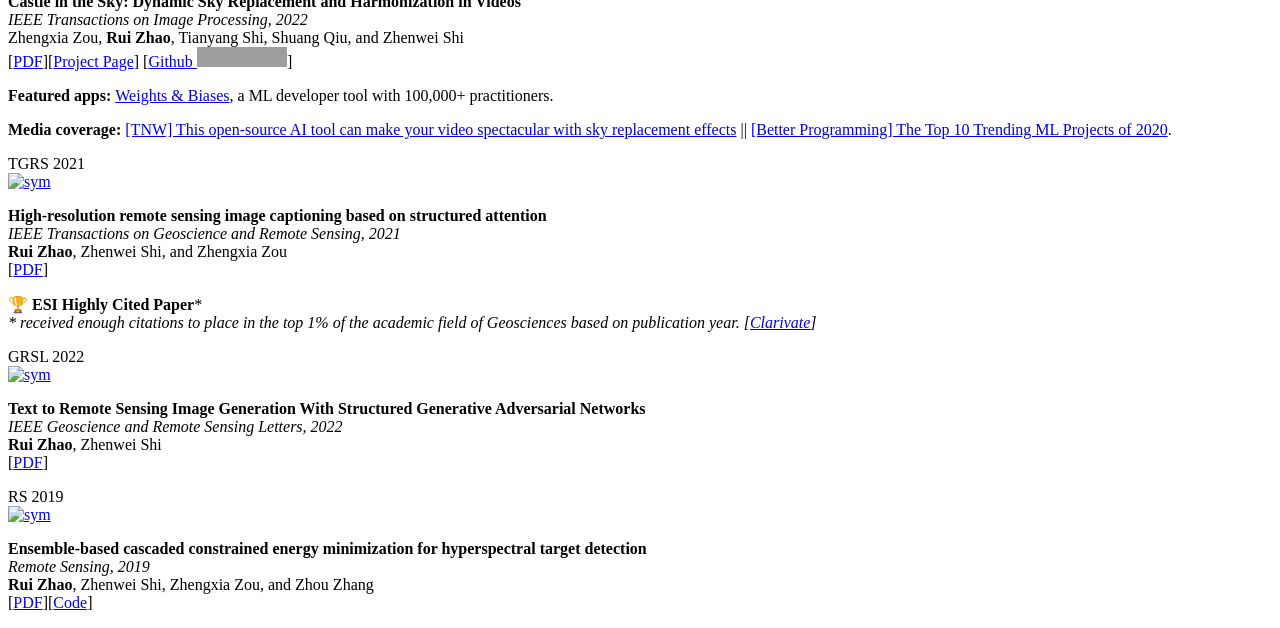
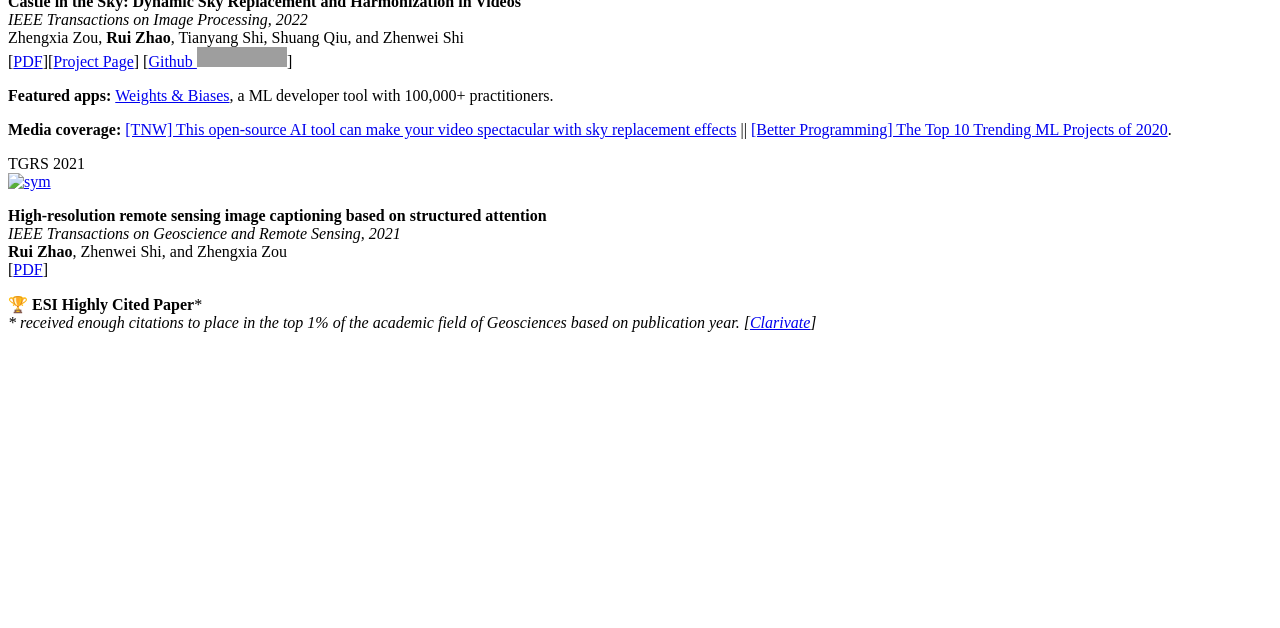
Before and after one commit to ruizhaocv/ruizhaocv.github.io, a Jekyll site: the page built from _pages/includes/pub.md, in a window 1280 px wide and 900 px high, scrolled down 3781 px, cut to the strip 272-900 px from the top of the window. Built offline with Jekyll 4.4.1, drawn with Linux system fonts in a browser that asks for light colours; nearby versions of some CDN libraries; some web fonts are replaced; our own code applies the rules of GitHub Pages for plain Markdown files; a style sheet for code colours, icons or effects is not loaded; after the commit the page ends 4401 px from its top, so only the background shows below that; grey boxes are pictures that could not be loaded.

Commit message:
Update pub.md

```diff
--- a/_pages/includes/pub.md
+++ b/_pages/includes/pub.md
@@ -113,25 +113,3 @@ Zhengxia Zou, <b>Rui Zhao</b>, Tianyang Shi, Shuang Qiu, and Zhenwei Shi<br>
 </div>
 </div>
 </div>
-
-<div class='paper-box'><div class='paper-box-image'><div><div class="badge">GRSL 2022</div><a href="images/RST2I.png"><img src='images/RST2I.png' alt="sym" width="100%"></a></div></div>
-<div class='paper-box-text' markdown="1">
-<b>Text to Remote Sensing Image Generation With Structured Generative Adversarial Networks</b><br>
-<i>IEEE Geoscience and Remote Sensing Letters, 2022</i><br>
-<b>Rui Zhao</b>, Zhenwei Shi<br>
-[<a href="https://levir.buaa.edu.cn/publications/Text-to-Remote-Sensing-Image_Generation_With_Structured_Generative_Adversarial_Networks.pdf">PDF</a>]
-<div style="text-align: justify">
-</div>
-</div>
-</div>
-
-<div class='paper-box'><div class='paper-box-image'><div><div class="badge">RS 2019</div><a href="images/E-CEM.png"><img src='images/E-CEM.png' alt="sym" width="100%"></a></div></div>
-<div class='paper-box-text' markdown="1">
-<b>Ensemble-based cascaded constrained energy minimization for hyperspectral target detection</b><br>
-<i>Remote Sensing, 2019</i><br>
-<b>Rui Zhao</b>, Zhenwei Shi, Zhengxia Zou, and Zhou Zhang<br>
-[<a href="https://levir.buaa.edu.cn/publications/RemoteSensing2019-Zhao-Shi-Zou-Zhang.pdf">PDF</a>][<a href="https://github.com/ruizhaocv/E_CEM-for-Hyperspectral-Target-Detection">Code</a>]
-<div style="text-align: justify">
-</div>
-</div>
-</div>
```
